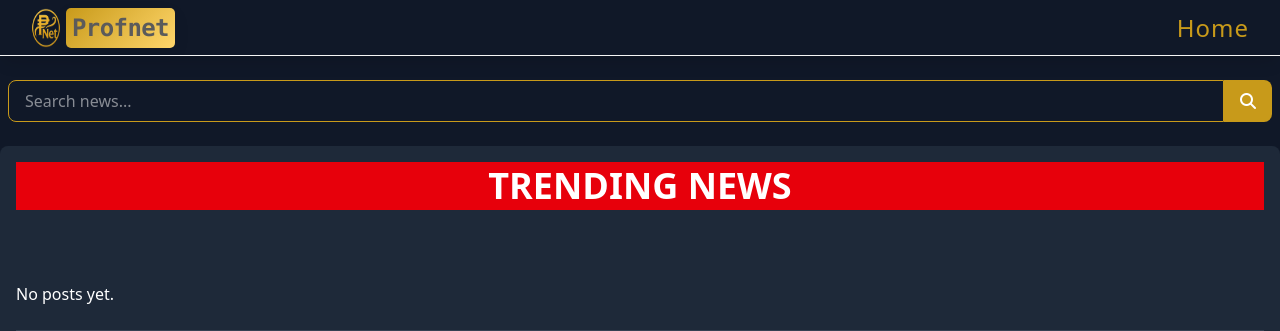
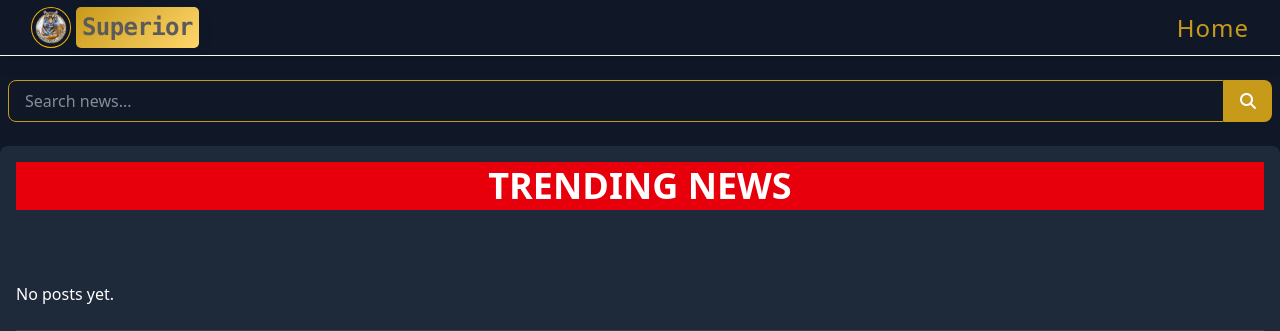
Before and after one commit to Superiormaster/SuperiorBlog, a Flask app: page /public/ in a window 1280 px wide. Shown: the top 331 px of the page. Run offline with Flask 3, Linux system fonts and the light colour scheme; data that the repository does not hold is empty; some libraries are stand-ins or nearby versions.

Commit message:
Recent commit of Flask app

```diff
--- a/app/__init__.py
+++ b/app/__init__.py
@@ -4,6 +4,7 @@ from config import Config
 from app.routes.public import public_bp
 from app.routes.admin import admin_bp
 from app.extensions import db, login_manager, cache, csrf
+from markdown import markdown as md
 from flask_migrate import Migrate
 from app.models import AppSettings, Category, Post
 import os
@@ -57,4 +58,10 @@ def create_app():
     def inject_settings():
         return dict(AppSettings=AppSettings)
 
+    @app.template_filter('markdown')
+    def markdown_filter(text):
+        if not text:
+            return ""
+        return md(text, extensions=['fenced_code', 'codehilite'])
+
     return app
--- a/app/routes/public.py
+++ b/app/routes/public.py
@@ -53,7 +53,7 @@ def index():
 def post_detail(slug):
     post = Post.query.filter_by(slug=slug, is_published=True).first_or_404()
     # Convert Markdown to HTML
-    content_html = markdown(post.content, extensions=['fenced_code', 'codehilite'])
+    content_html = markdown(post.content or "", extensions=['fenced_code', 'codehilite'])
 
     latest_posts = (
         Post.query
--- a/app/static/Script.js
+++ b/app/static/Script.js
@@ -18,6 +18,24 @@ document.addEventListener("DOMContentLoaded", () => {
         openDrawer.addEventListener("click", () => toggleDrawer(true));
         overlay.addEventListener("click", () => toggleDrawer(false));
 });
+
+const flashContainer = document.getElementById('flash-messages');
+  if (flashContainer) {
+      // Remove the messages after 3 seconds
+    setTimeout(() => {
+      flashContainer.remove();
+    }, 3000); // 3000ms = 3 seconds
+  }
+
+const messages = document.querySelectorAll('.fade-message');
+  messages.forEach(msg => {
+      // Wait 3 seconds before starting fade
+    setTimeout(() => {
+      msg.classList.add('hide');
+        // Remove from DOM after transition
+      setTimeout(() => msg.remove(), 500);
+    }, 3000); // 3000ms = 3 seconds
+  });
 
 const btn = document.getElementById("btn");
 
--- a/app/static/Style.css
+++ b/app/static/Style.css
@@ -59,8 +59,9 @@ header{
 }
 
 header img{
-  width: 30px;
+  width: 40px;
   margin-right: 5px;
+  border-radius: 50%;
 }
 
 .menu-btn{
@@ -259,6 +260,14 @@ textarea {
   justify-content: space-between;
 }
 
+.fade-message {
+    transition: opacity 0.5s ease, transform 0.5s ease;
+  }
+  .fade-message.hide {
+    opacity: 0;
+    transform: translateY(-20px); /* Optional: slide up a bit */
+  }
+
 @media (max-width: 599px) {
   .drawer{
     width: calc(300px);
--- a/app/templates/admin/create.html
+++ b/app/templates/admin/create.html
@@ -126,6 +126,7 @@ function syncEditor() {
   }
 }
 
+const form = document.getElementById("post-form");
 // Desktop + Mobile safe
 form.addEventListener("submit", syncEditor);
 // Extra safety for mobile tap
--- a/app/templates/base.html
+++ b/app/templates/base.html
@@ -32,8 +32,8 @@
     <div class="xl:max-w-[1280px] w-full">
     <header class="flex justify-between items-center navbar shadow-l bg-gray-900 border-b py-10 text-white shadow-lg fixed w-full transition-all duration-300 z-50">
         <div style="flex:1" class="sm:px-4 px-2 flex">
-          <img src="{{ url_for('static', filename='Img/Profnet.png') }}" alt="Profnet icon">
-          <strong style="color:#5b5b5b; border-radius:5px; padding:4px 6px;" class="text-2xl font-bold font-mono tracking-tight">Profnet
+          <img src="{{ url_for('static', filename='Img/Logo.png') }}" alt="Superior icon" class="border border-yellow-500">
+          <strong style="color:#5b5b5b; border-radius:5px; padding:4px 6px;" class="text-2xl font-bold font-mono tracking-tight">Superior
           </strong>
         </div>
 
@@ -60,7 +60,7 @@
     <main class="text-white w-full max-w-7xl mx-auto py-6">
       {% with messages = get_flashed_messages(with_categories=true) %}
           {% if messages %}
-            <div class="fixed top-5 right-5 space-y-2 z-50">
+            <div class="fixed top-5 right-5 space-y-2 z-50" id="flash-messages">
               {% for category, message in messages %}
                 <div class="
                   px-4 py-2 rounded shadow text-white
@@ -84,11 +84,11 @@
 
 <aside class="drawer bg-gray-800" id="mainDrawer" role="dialog" aria-modal="true" aria-label="Main menu" aria-hidden="true">
     <div class="drawer__header w-full">
-        <div class="avatar" aria-hidden="true"><img src="{{ url_for('static', filename='Img/Profnet.png') }}" alt="Profnet logo">
+        <div class="avatar" aria-hidden="true"><img src="{{ url_for('static', filename='Img/Logo.png') }}" alt="Superior logo">
         </div>
         <div>
-            <div class="drawer__title text-xl">Profnet</div>
-            <div class="drawer__subtitle">Profnet Blog</div>
+            <div class="drawer__title text-xl">Superior</div>
+            <div class="drawer__subtitle">Superior Blog</div>
         </div>
     </div>
 
--- a/app/templates/post.html
+++ b/app/templates/post.html
@@ -30,7 +30,9 @@
 
   <h1 class="text-3xl text-yellow-500 font-bold mb-4">{{ post.title }}</h1>
   <p class="text-gray-500 text-sm mb-6">{{ post.created_at.strftime('%B %d, %Y') }}</p>
-  <p class="text-gray-300 text-2xl md:text-3xl line-clamp-3">{{ post.content[:200] }}{% if post.content|length > 200 %}...{% endif %}</p>
+  <div class="prose text-gray-300 text-2xl md:text-3xl line-clamp-3">
+    {{ post.content | markdown | safe }}
+  </div>
 
   <div class="flex gap-2 mt-4">
     {% for tag in post.tags %}
```
Also changed, not shown: app/static/Img/Logo.png (added), app/static/uploads/1000882160.jpg (added), app/static/uploads/1000882221.jpg (added), app/static/uploads/Logo.png (added).
